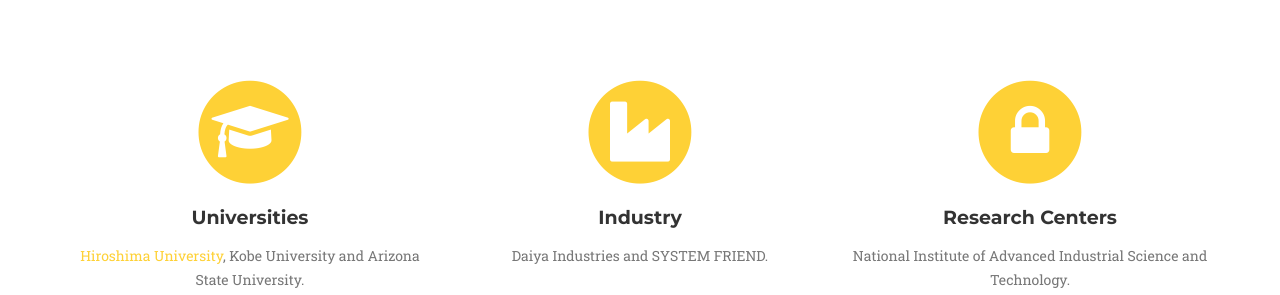
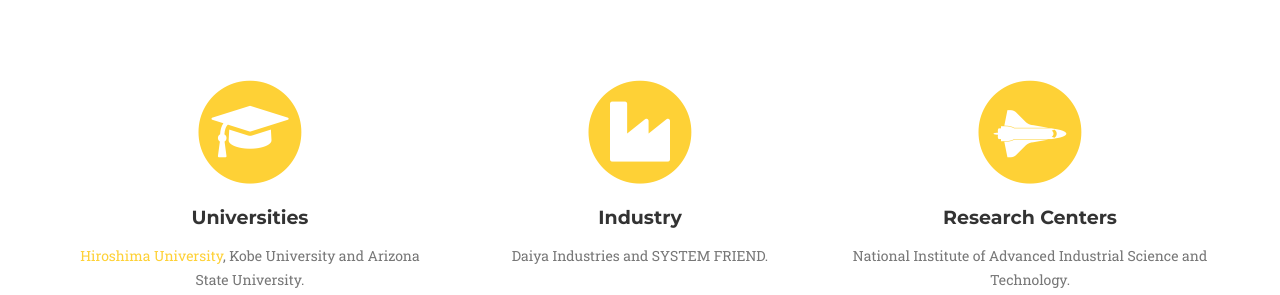
Before and after one commit to nedojp/nedojp.github.io, a Jekyll site: the page built from index.html, in a window 1280 px wide and 900 px high, scrolled down 2675 px. Shown: the part 155-450 px from the top of the window. Built offline with Jekyll 4.4.1, drawn with Linux system fonts in a browser that asks for light colours; some web fonts are replaced.

```diff
--- a/_includes/institutions.html
+++ b/_includes/institutions.html
@@ -29,7 +29,7 @@
             <div class="col-md-4">
                 <span class="fa-stack fa-4x">
                     <i class="fa fa-circle fa-stack-2x text-primary"></i>
-                    <i class="fa fa-lock fa-stack-1x fa-inverse"></i>
+                    <i class="fa fa-space-shuttle fa-stack-1x fa-inverse"></i>
                 </span>
                 <h4 class="service-heading">Research Centers</h4>
                 <p class="text-muted">National Institute of Advanced Industrial Science and Technology.</p>
```
